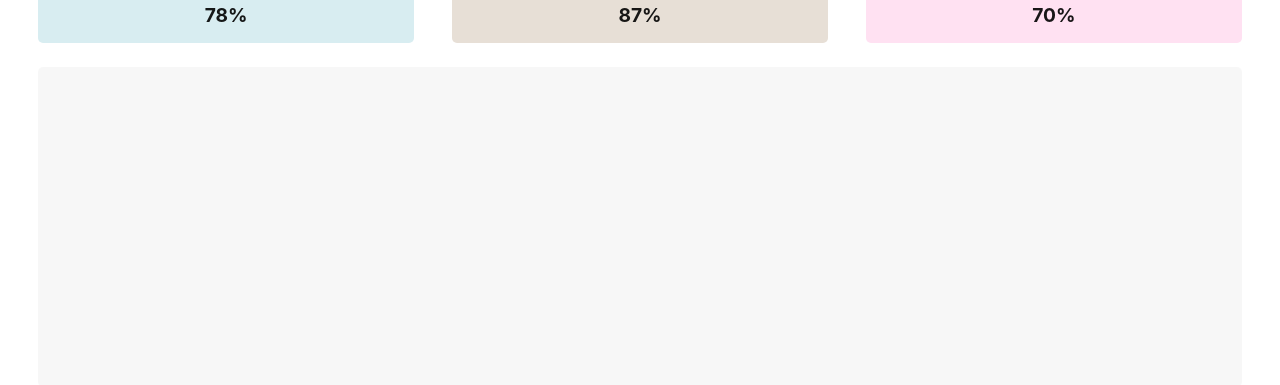
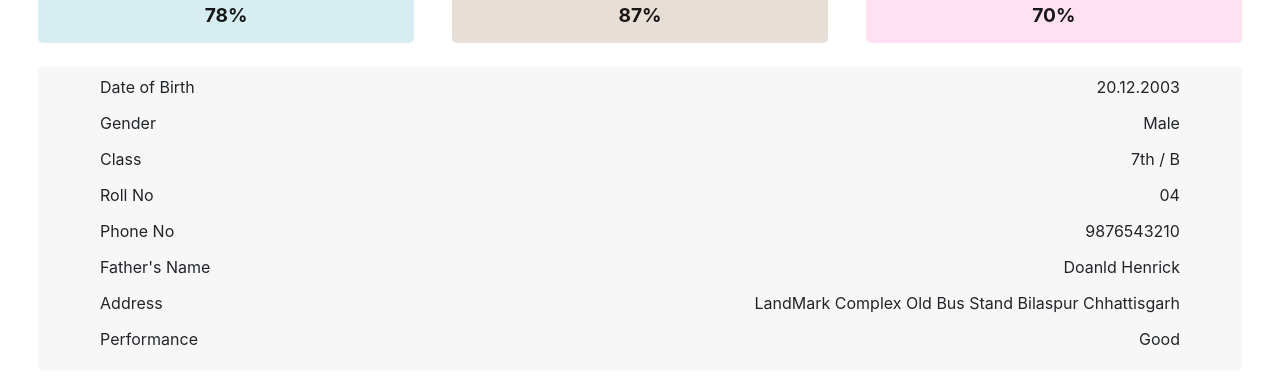
Before and after one commit to Rupam-B/school-management-app, a React (Create React App) app: page /StudentDetails in a window 1280 px wide. Shown: the part 269-654 px from the top of the page. Built offline with nearby package versions, Linux system fonts and the light colour scheme.

Commit message:
reinnovate landing page 6

```diff
--- a/src/Components/Student Section/StudentInfoDetails/StudentInfoDetailStyle.css
+++ b/src/Components/Student Section/StudentInfoDetails/StudentInfoDetailStyle.css
@@ -94,9 +94,26 @@
 
 .Student-infoDetails-mid-three-div{
     width: 100%;
-    height: 40vh;
+    height: auto;
     /* border: 1px solid red; */
     background-color:rgba(0, 0, 0, 0.03);
     padding: 1vh 3vw;
     border-radius: 5px;
 }
+.Student-infoDetails-mid-three-div-para{
+    /* border: 1px solid red; */
+    padding: 0;
+    width: 98%;
+    margin: auto;
+    margin-bottom: 1.5vh;
+}
+.Student-infoDetails-mid-three-div-para-one{
+    /* border: 1px solid blue; */
+    text-align: left;
+    margin: 0;
+}
+.Student-infoDetails-mid-three-div-para-two{
+    /* border: 1px solid green; */
+    text-align: right;
+    margin: 0;
+}
--- a/src/Components/Student Section/StudentInfoDetails/StudentInfoDetails.jsx
+++ b/src/Components/Student Section/StudentInfoDetails/StudentInfoDetails.jsx
@@ -41,7 +41,38 @@ const StudentInfoDetails = () => {
           </div>
 
           <div className='Student-infoDetails-mid-three-div'>
-            <div className=''></div>
+            <div className='Student-infoDetails-mid-three-div-para row'>
+              <p className='Student-infoDetails-mid-three-div-para-one col-5'>Date of Birth</p>
+              <p className='Student-infoDetails-mid-three-div-para-two col-7'>20.12.2003</p>
+            </div>
+            <div className='Student-infoDetails-mid-three-div-para row'>
+              <p className='Student-infoDetails-mid-three-div-para-one col-5'>Gender</p>
+              <p className='Student-infoDetails-mid-three-div-para-two col-7'>Male</p>
+            </div>
+            <div className='Student-infoDetails-mid-three-div-para row'>
+              <p className='Student-infoDetails-mid-three-div-para-one col-5'>Class</p>
+              <p className='Student-infoDetails-mid-three-div-para-two col-7'>7th / B</p>
+            </div>
+            <div className='Student-infoDetails-mid-three-div-para row'>
+              <p className='Student-infoDetails-mid-three-div-para-one col-5'>Roll No</p>
+              <p className='Student-infoDetails-mid-three-div-para-two col-7'>04</p>
+            </div>
+            <div className='Student-infoDetails-mid-three-div-para row'>
+              <p className='Student-infoDetails-mid-three-div-para-one col-5'>Phone No</p>
+              <p className='Student-infoDetails-mid-three-div-para-two col-7'>9876543210</p>
+            </div>
+            <div className='Student-infoDetails-mid-three-div-para row'>
+              <p className='Student-infoDetails-mid-three-div-para-one col-5'>Father's Name</p>
+              <p className='Student-infoDetails-mid-three-div-para-two col-7'>Doanld Henrick</p>
+            </div>
+            <div className='Student-infoDetails-mid-three-div-para row'>
+              <p className='Student-infoDetails-mid-three-div-para-one col-5'>Address</p>
+              <p className='Student-infoDetails-mid-three-div-para-two col-7'>LandMark Complex Old Bus Stand Bilaspur Chhattisgarh</p>
+            </div>
+            <div className='Student-infoDetails-mid-three-div-para row'>
+              <p className='Student-infoDetails-mid-three-div-para-one col-5'>Performance</p>
+              <p className='Student-infoDetails-mid-three-div-para-two col-7'>Good</p>
+            </div>
 
           </div>
         </div>
```
